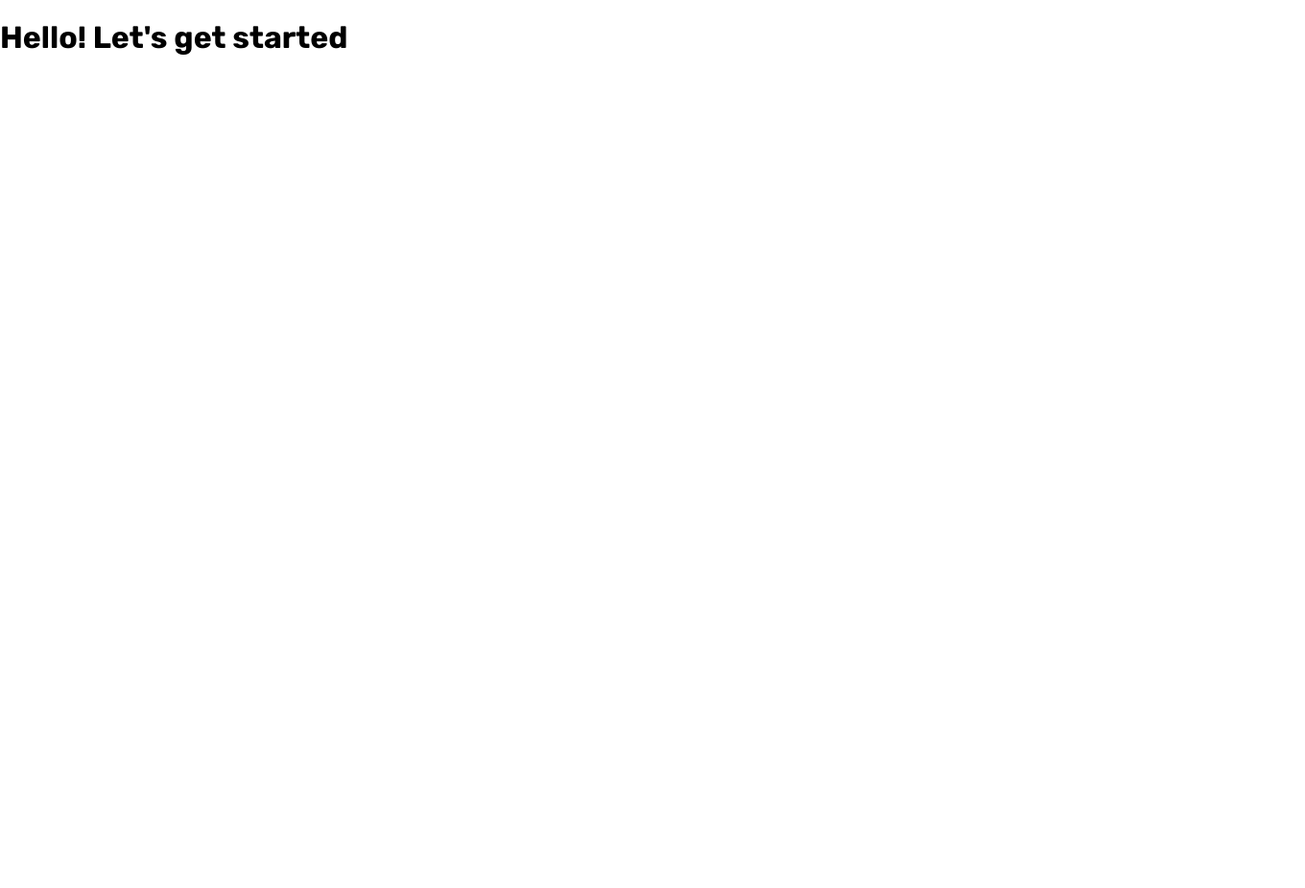
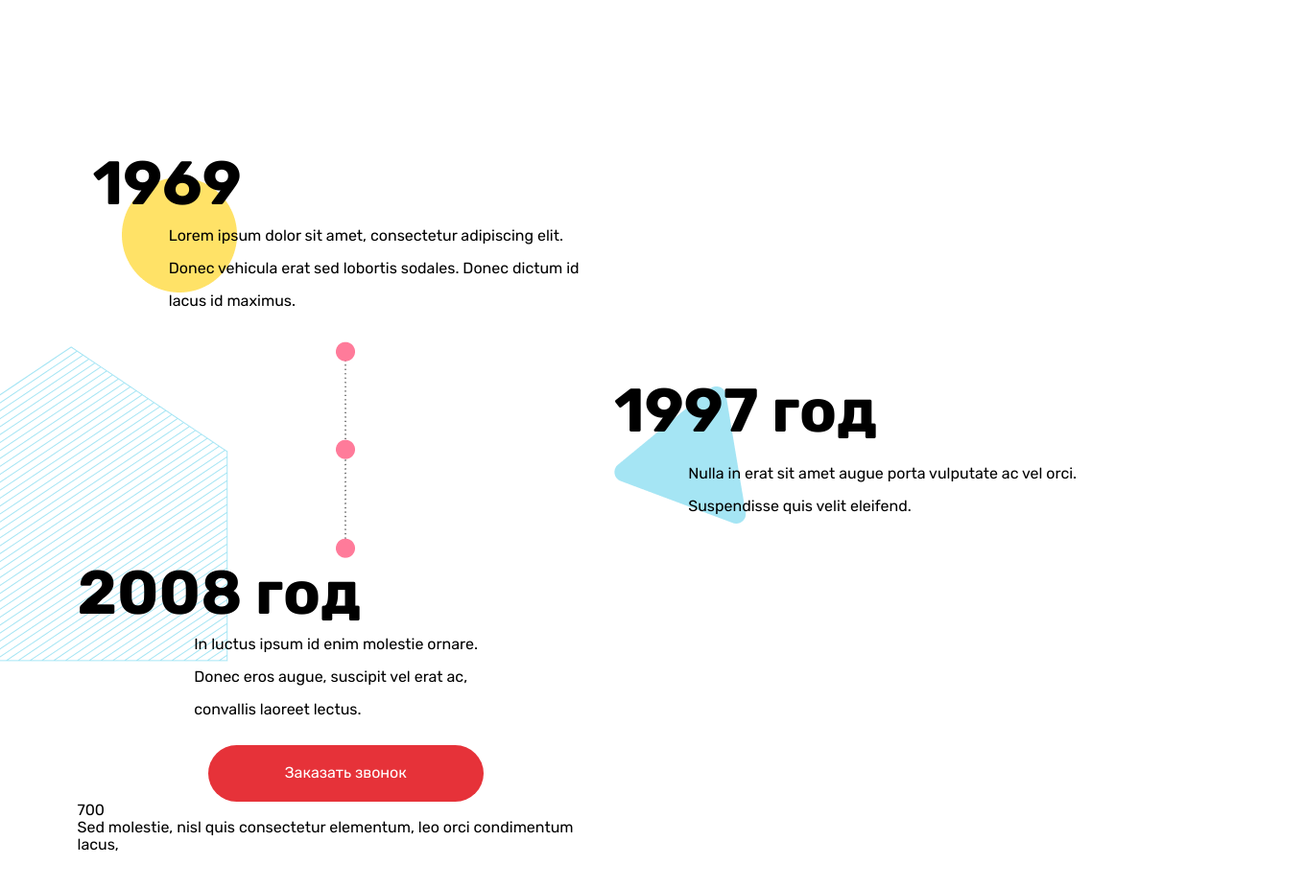
Before and after one commit to COLOMBO72/testtask_pyatoeizmerenie, a website built with webpack: page src/index.html in a window 1280 px wide. Shown: the whole page at 96% size, 1360 px wide, since content can reach past the window. Before the commit the page ends 800 px from the top, so only its background shows below. Built offline with nearby package versions, Linux system fonts and the light colour scheme.

Commit message:
created half blocks of first page

```diff
--- a/src/index.html
+++ b/src/index.html
@@ -1,12 +1,67 @@
 <!DOCTYPE html>
 <html lang="ru">
+
 <head>
     <meta charset="UTF-8">
     <meta http-equiv="X-UA-Compatible" content="IE=edge">
     <meta name="viewport" content="width=device-width, initial-scale=1.0">
     <title>5IZMERENIE</title>
 </head>
+
 <body>
-    <h1>Hello! Let's get started</h1>
+    <main class="container__general">
+        <div class="container__row">
+            <div class="container__row-column-1">
+                <div class="date1969">
+                    <h2>1969</h2>
+                    <div class="date__container--text">
+
+                        <p>Lorem ipsum dolor sit amet, consectetur adipiscing elit. Donec vehicula erat sed lobortis
+                            sodales. Donec dictum id lacus id maximus.</p>
+                    </div>
+                    <img src="images/big_yellow-round.png" alt="bigyellowround">
+                </div>
+            </div>
+        </div>
+        <div class="container__row">
+            <div class="container__row-column-1">
+                <div class="threedots">
+                    <div class="threedots-oneline">
+                        <img src="./images/little_red_dot.png" class="threedots-oneline__dot-1" alt="little_red_dot">
+                        <img src="./images/little_red_dot.png" class="threedots-oneline__dot-2" alt="little_red_dot">
+                        <img src="./images/little_red_dot.png" class="threedots-oneline__dot-3" alt="little_red_dot">
+                    </div>
+                </div>
+            </div>
+            <div class="container__row-column-2">
+                <div class="date1997">
+                    <h2>1997 год</h2>
+                    <div class="date__container--text">
+                        <p>Nulla in erat sit amet augue porta vulputate ac vel orci.
+                            Suspendisse quis velit eleifend.</p>
+                    </div>
+                    <img src="images/triangle_blue.png" alt="triangle_blue">
+                </div>
+            </div>
+        </div>
+        <img src="./images/triangle_gray.png" class="triangle_gray" alt="triangle_gray">
+        <div class="container__row">
+            <div class="container__row-column-1">
+                <div class="date2008">
+                    <h2>2008 год</h2>
+                    <div class="date__container--text">
+                        <p>In luctus ipsum id enim molestie ornare. Donec eros augue, suscipit vel erat ac, convallis
+                            laoreet lectus.</p>
+                        <button>Заказать звонок</button>
+                    </div>
+                </div>
+                <div class="image--oxford2">
+                    <h2>700</h2>
+                    <p> Sed molestie, nisl quis consectetur elementum, leo orci condimentum lacus, </p>
+                </div>
+            </div>
+        </div>
+    </main>
 </body>
+
 </html>
--- a/src/styles/main.scss
+++ b/src/styles/main.scss
@@ -1,11 +1,141 @@
 @import url('https://fonts.googleapis.com/css2?family=Rubik:ital,wght@0,300..900;1,300..900&display=swap');
+@import "./reset.scss";
 
 $white: #FFFFFF;
 $dark: #333333;
 $blue: #A5E5F4;
 $yellow: #FFE267;
-
+$template: #a39c7d3d;
+$template2: rgba(255, 0, 0, 0.473);
 
 body{
   font-family: "Rubik", sans-serif;
+  display: flex;
+  flex-direction: column;
+  align-items: center;
 }
+.triangle_gray{
+  position: absolute;
+  left: 0px;
+  top: 13%;
+}
+.container__general{
+  width: 1440px;
+  position: relative;
+  margin-top: 130px;
+  display: flex;
+  flex-direction: column;
+  align-items: center;
+}
+.container__row{
+  width: 1119px;
+  display: flex;
+  align-items: center;
+  justify-content: space-between;
+}
+.container__row-column-1{
+  width: 50%;
+}
+.container__row-column-1 .date1969{
+  margin: 25px 16px;
+  position: relative;
+  display: flex;
+  flex-direction: column;
+  img{
+    position: absolute;
+    top: 30px;
+    left: 30px;
+  }
+  h2{
+    font-weight: 700;
+    font-size: 64px;
+    z-index: 1;
+  }
+  p{
+    z-index: 1;
+    line-height: 34px;
+    margin-left: 15%;
+    font-weight: 400;
+    font-size: 16px;
+    max-width: 448px;
+  }
+}
+.date__container--text{
+  display: flex;
+  flex-direction: column;
+  z-index: 2;
+  align-items: center;
+}
+.container__row-column-1 .date2008{
+  position: relative;
+  display: flex;
+  z-index: 1;
+  flex-direction: column;
+
+  img{
+    position: absolute;
+    top: 30px;
+    left: 30px;
+    z-index: 1;
+  }
+  h2{
+    font-weight: 700;
+    font-size: 64px;
+  }
+  p{
+    line-height: 34px;
+    font-weight: 400;
+    font-size: 16px;
+    max-width: 316px;
+    margin-bottom: 20px;
+  }
+  button{
+    background-color: #E63239;
+    padding: 20px 48px;
+    width: 287px;
+    border-radius: 46px;
+    color: $white;
+  }
+}
+.threedots{
+  width: 100%;
+  display: flex;
+  justify-content: center;
+}
+.threedots-oneline{
+  background-image: url("../images/lineofdots_vertical.png");
+  background-repeat: no-repeat;
+  background-position: center;
+  height: 226px;
+  width: max-content;
+  display: flex;
+  flex-direction: column;
+  align-items: center;
+  justify-content: space-between;
+}
+.container__row-column-2{
+  width: 50%;
+  .date1997{
+    position: relative;
+    display: flex;
+    flex-direction: column;
+    img{
+      position: absolute;
+      top: 10px;
+    }
+    h2{
+      font-weight: 700;
+      font-size: 64px;
+      z-index: 1;
+    }
+    p{
+      z-index: 1;
+      line-height: 34px;
+      margin-top: 2%;
+      font-weight: 400;
+      font-size: 16px;
+      max-width: 405px;
+    }
+  }
+
+}
--- /dev/null
+++ b/src/styles/reset.scss
@@ -0,0 +1,88 @@
+* {
+	padding: 0px;
+	margin: 0px;
+	border: none;
+}
+
+*,
+*::before,
+*::after {
+	box-sizing: border-box;
+}
+
+/* Links */
+
+a, a:link, a:visited  {
+    text-decoration: none;
+}
+
+a:hover  {
+    text-decoration: none;
+}
+
+/* Common */
+
+aside, nav, footer, header, section, main {
+	display: block;
+}
+
+h1, h2, h3, h4, h5, h6, p {
+    font-size: inherit;
+	font-weight: inherit;
+}
+
+ul, ul li {
+	list-style: none;
+}
+
+img {
+	vertical-align: top;
+}
+
+img, svg {
+	max-width: 100%;
+	height: auto;
+}
+
+address {
+  font-style: normal;
+}
+
+/* Form */
+
+input, textarea, button, select {
+	font-family: inherit;
+    font-size: inherit;
+    color: inherit;
+    background-color: transparent;
+}
+
+input::-ms-clear {
+	display: none;
+}
+
+button, input[type="submit"] {
+    display: inline-block;
+    box-shadow: none;
+    background-color: transparent;
+    background: none;
+    cursor: pointer;
+}
+
+input:focus, input:active,
+button:focus, button:active {
+    outline: none;
+}
+
+button::-moz-focus-inner {
+	padding: 0;
+	border: 0;
+}
+
+label {
+	cursor: pointer;
+}
+
+legend {
+	display: block;
+}
```
Also changed, not shown: src/images/little_red_dot.png (renamed from src/images/little red dot.png).
